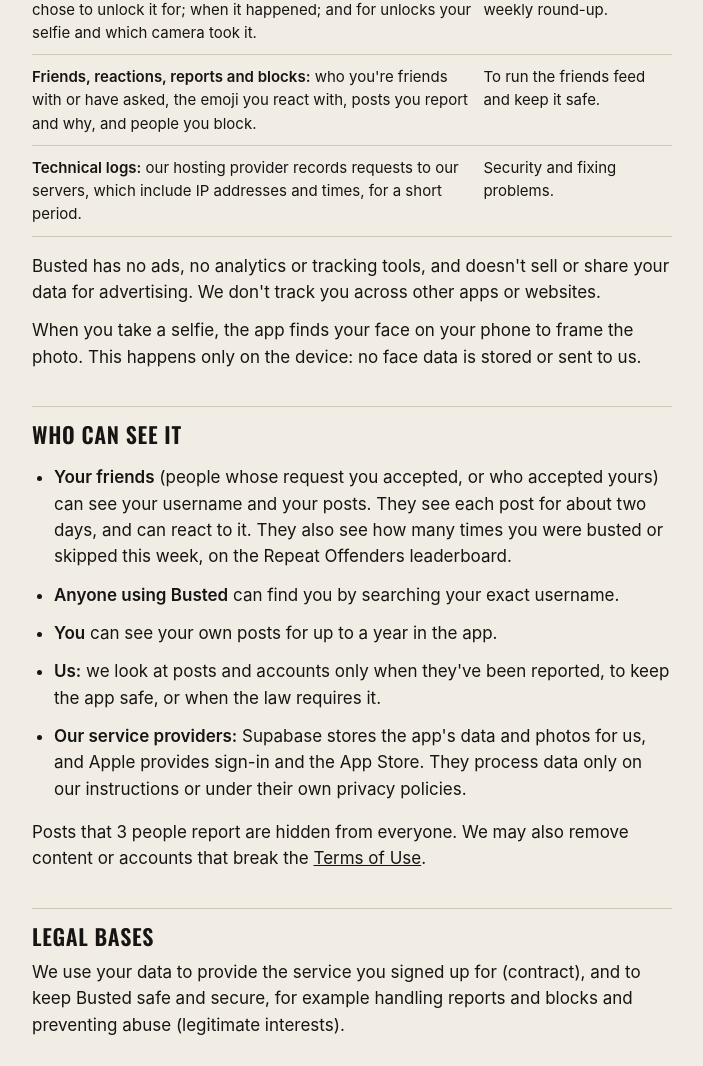
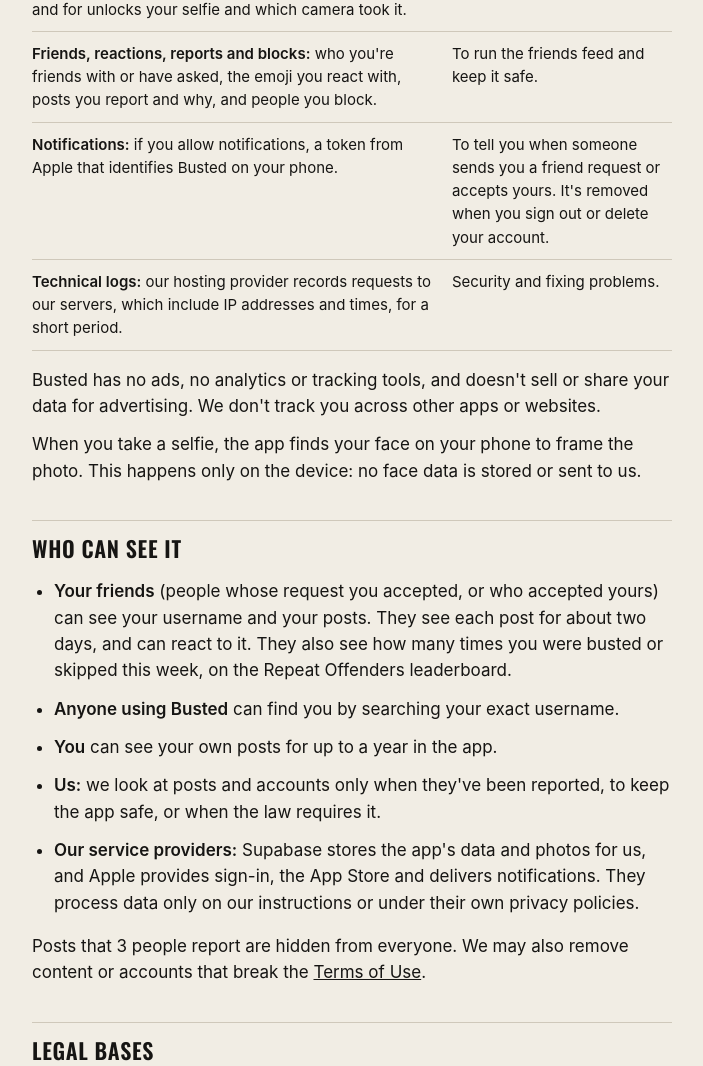
Before and after one commit to jodhrai/busted-legal, a plain HTML site: page privacy/index.html in a window 1280 px wide. Shown: the part 1093-2159 px from the top of the page, without its empty margins (288-991 px from the left). Drawn offline with nearby package versions, Linux system fonts and the light colour scheme.

Commit message:
Privacy: notification tokens for friend-request pushes
Co-Authored-By: Claude Opus 5.5 <noreply@anthropic.com>

```diff
--- a/privacy/index.html
+++ b/privacy/index.html
@@ -33,6 +33,7 @@
       <tr><td><strong>Profile:</strong> your username, and the dates you confirmed you're 18 or over and agreed to the terms.</td><td>So friends can find you, and to record that you agreed.</td></tr>
       <tr><td><strong>Posts:</strong> each time you unlock or skip, the name you gave the app or time block; the limit and time used, or the block's start and end times and how far into it you were; how long you chose to unlock it for; when it happened; and for unlocks your selfie and which camera took it.</td><td>This is the app: your friends see your posts in their feed, and you get a weekly round-up.</td></tr>
       <tr><td><strong>Friends, reactions, reports and blocks:</strong> who you're friends with or have asked, the emoji you react with, posts you report and why, and people you block.</td><td>To run the friends feed and keep it safe.</td></tr>
+      <tr><td><strong>Notifications:</strong> if you allow notifications, a token from Apple that identifies Busted on your phone.</td><td>To tell you when someone sends you a friend request or accepts yours. It's removed when you sign out or delete your account.</td></tr>
       <tr><td><strong>Technical logs:</strong> our hosting provider records requests to our servers, which include IP addresses and times, for a short period.</td><td>Security and fixing problems.</td></tr>
     </tbody>
   </table>
@@ -45,7 +46,7 @@
     <li><strong>Anyone using Busted</strong> can find you by searching your exact username.</li>
     <li><strong>You</strong> can see your own posts for up to a year in the app.</li>
     <li><strong>Us:</strong> we look at posts and accounts only when they've been reported, to keep the app safe, or when the law requires it.</li>
-    <li><strong>Our service providers:</strong> Supabase stores the app's data and photos for us, and Apple provides sign-in and the App Store. They process data only on our instructions or under their own privacy policies.</li>
+    <li><strong>Our service providers:</strong> Supabase stores the app's data and photos for us, and Apple provides sign-in, the App Store and delivers notifications. They process data only on our instructions or under their own privacy policies.</li>
   </ul>
   <p>Posts that 3 people report are hidden from everyone. We may also remove content or accounts that break the <a href="../terms/">Terms of Use</a>.</p>
 
```
